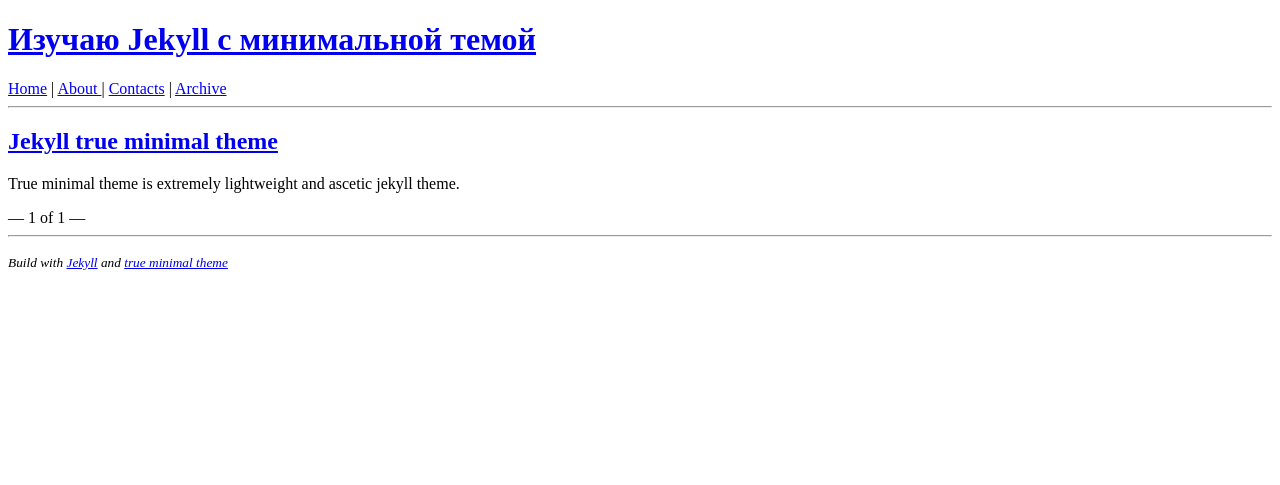
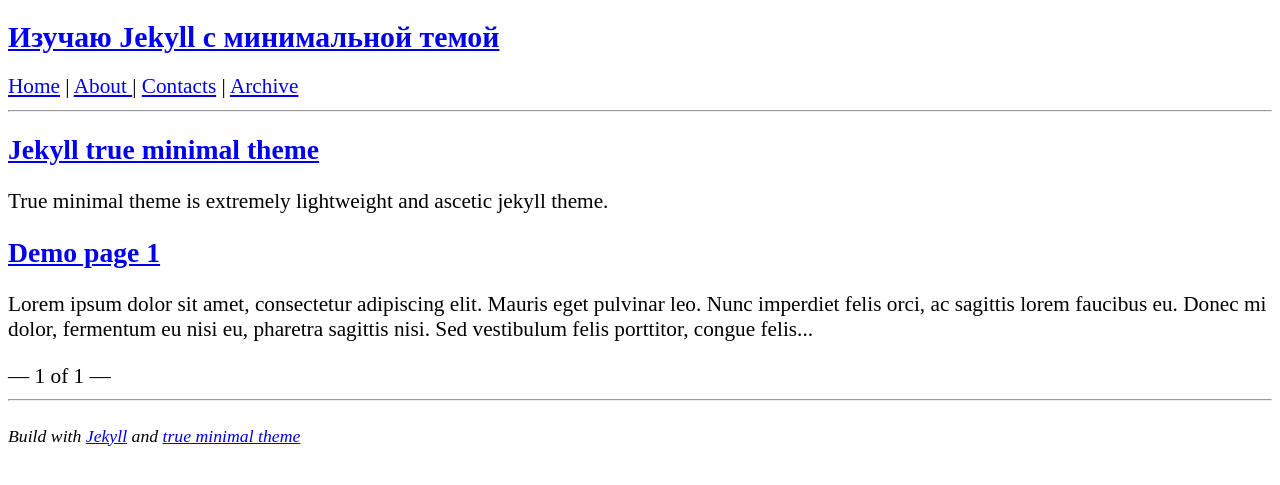
Before and after one commit to cyevgeniy/jekyll-true-minimal, a Jekyll site: the page built from index.html, in a window 1280 px wide. Shown: the top 485 px of the page. Built offline with Jekyll 4.4.1, drawn with Linux system fonts in a browser that asks for light colours; the list of posts is cut into pages by our own code.

Commit message:
06-11 -- 18-42
123

```diff
--- /dev/null
+++ b/_posts/2017-12-31-lorem-ipsum.md
@@ -0,0 +1,15 @@
+---
+layout: post
+title:  "Demo page 1"
+date:   2017-12-31 23:22:40 +0200
+---
+
+Lorem ipsum dolor sit amet, consectetur adipiscing elit. Mauris eget pulvinar leo. Nunc imperdiet felis orci, ac sagittis lorem faucibus eu. Donec mi dolor, fermentum eu nisi eu, pharetra sagittis nisi. Sed vestibulum felis porttitor, congue felis ac, sollicitudin velit. Etiam ac lacinia dui. Lorem ipsum dolor sit amet, consectetur adipiscing elit. Aliquam erat volutpat. Ut sed mauris blandit, sagittis libero in, elementum ipsum.
+
+In blandit blandit neque id interdum. Morbi mattis erat non mauris pretium ultricies. Vestibulum ante ipsum primis in faucibus orci luctus et ultrices posuere cubilia Curae; Praesent condimentum vel magna in dignissim. Curabitur blandit, ante ut blandit porta, urna magna sodales urna, eget fermentum urna massa non arcu. Sed luctus ipsum ultrices dolor condimentum, ac pharetra orci finibus. Integer scelerisque bibendum sem, et fringilla dui euismod sit amet.
+
+Aliquam convallis diam metus, sed luctus purus mollis ut. Suspendisse potenti. Quisque a nulla id tortor malesuada placerat non et ante. Morbi eget finibus ipsum. Donec aliquet elementum nulla, ut fermentum risus suscipit ut. Aliquam sollicitudin cursus dui id rhoncus. Fusce non lorem magna. Phasellus egestas ex nec felis blandit, at varius tortor fringilla.
+
+In est lectus, faucibus sit amet mauris quis, pellentesque tincidunt dolor. Sed et enim vitae orci molestie porttitor eget vel metus. Donec vel enim neque. Donec vulputate elit ligula, vel sagittis lacus congue eget. Phasellus posuere ligula in leo pharetra tristique. Sed mollis, nulla nec viverra sagittis, libero metus blandit ligula, quis mattis purus libero ac elit. Aliquam diam enim, bibendum ac dapibus ut, finibus nec sapien. Proin fermentum orci vel porttitor lacinia. Praesent interdum sit amet nibh sed feugiat.
+
+Quisque lobortis mauris ligula, nec ornare odio molestie id. Integer dapibus scelerisque velit, id consectetur arcu malesuada ac. Integer fermentum in ante at viverra. Proin consequat eget tellus quis porttitor. Pellentesque velit nibh, faucibus eget iaculis in, ultricies sed purus. Vestibulum molestie tempus imperdiet. Nullam fringilla lobortis rutrum. Morbi aliquet, sapien eget lobortis egestas, nulla nisl eleifend nulla, eu laoreet lacus orci id odio. Etiam ornare luctus lacus sed varius
--- a/assets/css/syntax.css
+++ b/assets/css/syntax.css
@@ -1,3 +1,26 @@
+body {
+   /*font-size: 142%;*/
+
+    font-size: 133%; /* Размер основного шрифта */
+   }
+   h1 {
+    font-size: 140%; /* Размер заголовка */
+   }
+
+   h2 {
+    font-size: 130%; /* Размер заголовка */
+   }
+
+   h3 {
+    font-size: 120%; /* Размер заголовка */
+   }
+
+   h4 {
+    font-size: 110%; /* Размер заголовка */
+   }
+
+
+
 .codehilite  { background: #ffffff; }
 .codehilite .c { color: #999988; font-style: italic } /* Comment */
 .codehilite .err { color: #a61717; background-color: #e3d2d2 } /* Error */
```
Also changed, not shown: 1 other file.
